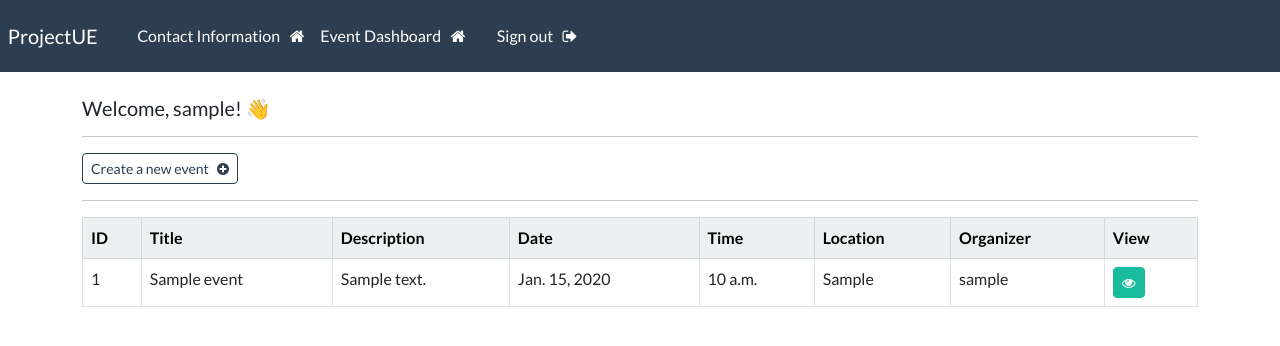
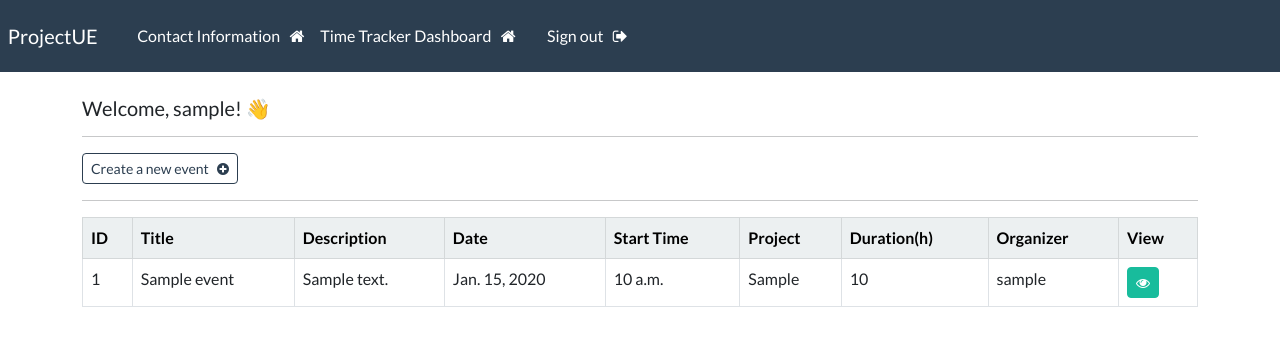
Before and after one commit to Fractaliter/ProjectUE, a Django app: page /event_dashboard in a window 1280 px wide. Shown: the top 346 px of the page. Run offline with Django 4.2, Linux system fonts and the light colour scheme; a user stored in the database is signed in; tables that the repository leaves empty hold one stand-in row (values such as "Sample post").

Commit message:
TimeTracker

```diff
--- a/crm/webapp/forms.py
+++ b/crm/webapp/forms.py
@@ -62,7 +62,7 @@ class UpdateContactForm(forms.ModelForm):
 class EventForm(forms.ModelForm):
     class Meta:
         model = Event
-        fields = ['title', 'description', 'date', 'time', 'location']
+        fields = ['title', 'description', 'date', 'time', 'project', 'duration']
         widgets = {
             'date': forms.DateInput(attrs={'type': 'date'}),
             'time': forms.TimeInput(attrs={'type': 'time'}),
--- a/crm/webapp/models.py
+++ b/crm/webapp/models.py
@@ -33,7 +33,8 @@ class Event(models.Model):
     description = models.TextField()
     date = models.DateField()
     time = models.TimeField()
-    location = models.CharField(max_length=200)
+    project = models.CharField(max_length=200)
+    duration = models.IntegerField(default=1)
     organizer = models.ForeignKey(User, on_delete=models.CASCADE)
     def __str__(self):
         return self.title
--- a/crm/webapp/templates/webapp/create_event.html
+++ b/crm/webapp/templates/webapp/create_event.html
@@ -36,7 +36,11 @@
 
                 <br>
 
-                {{form.location|as_crispy_field}}
+                {{form.project|as_crispy_field}}
+
+                <br>
+
+                {{form.duration|as_crispy_field}}
 
                 <br>
 
--- a/crm/webapp/templates/webapp/event_dashboard.html
+++ b/crm/webapp/templates/webapp/event_dashboard.html
@@ -24,8 +24,9 @@
                 <th scope="col"> Title </th>
                 <th scope="col"> Description </th>
                 <th scope="col"> Date </th>
-                <th scope="col"> Time </th>
-                <th scope="col"> Location </th>
+                <th scope="col"> Start Time </th>
+                <th scope="col"> Project </th>
+                <th scope="col"> Duration(h) </th>
                 <th scope="col"> Organizer </th>
 
                 <th scope="col"> View </th>
@@ -50,7 +51,8 @@
 
                 <td> {{event.date}} </td>
                 <td> {{event.time}} </td>
-                <td> {{event.location}} </td>
+                <td> {{event.project}} </td>
+                <td> {{event.duration}} </td>
                 <td> {{ event.organizer }} </td>
 
                 <td> <a class="btn btn-success btn-sm" href="{% url 'event_detail' event.id %}"> <i class="fa fa-eye" aria-hidden="true"></i> </a> </td>
--- a/crm/webapp/templates/webapp/event_detail.html
+++ b/crm/webapp/templates/webapp/event_detail.html
@@ -3,9 +3,8 @@
     <h2>{{ event.title }}</h2>
     <p>{{ event.description }}</p>
     <p>Date: {{ event.date }}</p>
-    <p>Time: {{ event.time }}</p>
-    <p>Location: {{ event.location }}</p>
-    <p>Organizer: {{ event.organizer}}</p>
+    <p>User: {{ event.organizer}}</p>
+    <p>Duration(h): {{ event.duration}}</p>
     <h3>Attendees</h3>
     <ul>
         {% for attendee in attendees %}
--- a/crm/webapp/templates/webapp/navbar.html
+++ b/crm/webapp/templates/webapp/navbar.html
@@ -40,7 +40,7 @@
 
             <li class="nav-item">
 
-              <a class="nav-link" href="{% url 'event_dashboard' %}">Event Dashboard &nbsp; <i class="fa fa-home" aria-hidden="true"></i> </a>
+              <a class="nav-link" href="{% url 'event_dashboard' %}">Time Tracker Dashboard &nbsp; <i class="fa fa-home" aria-hidden="true"></i> </a>
 
             </li>
 
```
Also changed, not shown: crm/webapp/migrations/0002_rename_location_event_project_event_duration_and_more.py (added).
